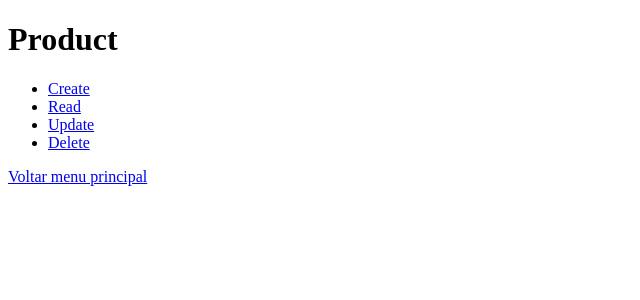
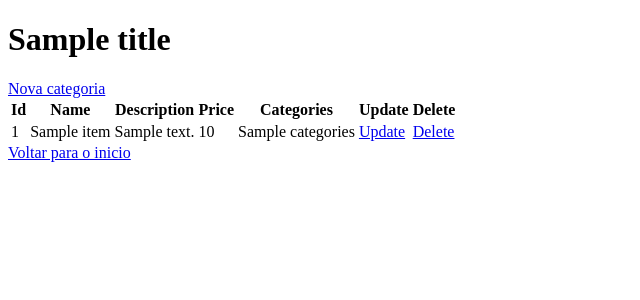
Before and after one commit to VictorSimao/crud-loja, a Flask app: template src/views/web/templates/product.html in a window 1280 px wide. Shown: the top 300 px of the page, without its empty margins (0-640 px from the left). Run offline with Flask 2, Linux system fonts and the light colour scheme; the template is opened without the code that fills it: most values are stand-ins (such as "Sample title", 1, 10 or a date in 2020).

Commit message:
feat(web/start): adicionado função para read Products. Inserida rota para o read. Inserido template para o read.

```diff
--- a/src/views/web/start.py
+++ b/src/views/web/start.py
@@ -1,6 +1,7 @@
 from flask import Flask, render_template, request, redirect
 
 from src.controllers.category_controller import CategoryController
+from src.controllers.product_controller import ProductController
 
 
 app = Flask(__name__)
@@ -11,9 +12,9 @@ def home():
 
 @app.route('/product')
 def product():
-    controller = CategoryController()
+    controller = ProductController()
     data = controller.read()
-    return render_template('category.html', title="Product", data=data)
+    return render_template('product.html', title="Product", data=data)
 
 @app.route('/product/form')
 def product_create():
--- a/src/views/web/templates/product.html
+++ b/src/views/web/templates/product.html
@@ -4,17 +4,37 @@
     <meta charset="UTF-8">
     <meta http-equiv="X-UA-Compatible" content="IE=edge">
     <meta name="viewport" content="width=device-width, initial-scale=1.0">
-    <title>Olist-product</title>
+    <title>Olist - {{title}} </title>
 </head>
 <body>
-    <h1>Product</h1>
-    <ul>
-        <li><a href='/product/create'>Create</a></li>
-        <li><a href='/product/read'>Read</a></li>
-        <li><a href='/product/update'>Update</a></li>
-        <li><a href='/product/delete'>Delete</a></li>
-    </ul>
-
-    <a href="/">Voltar menu principal</a>
+    <h1>{{title}}</h1>
+    <a href="/product/form">Nova categoria</a>
+    <table>
+        <thead>
+            <tr>
+                <th>Id</th>
+                <th>Name</th>
+                <th>Description</th>
+                <th>Price</th>
+                <th>Categories</th>
+                <th>Update</th>
+                <th>Delete</th>
+            </tr>
+        </thead>
+        <tbody>
+            {% for item in data %}
+                <tr>
+                    <td>{{item.id}}</td>
+                    <td>{{item.name}}</td>
+                    <td>{{item.description}}</td>
+                    <td>{{item.price}}</td>
+                    <td>{{item.categories}}</td>
+                    <td><a href="/product/form?id={{item.id}}">Update</a></td>
+                    <td><a href="/product/delete?id={{item.id}}">Delete</a></td>
+                </tr>
+            {% endfor %}
+        </tbody>
+    </table>
+    <a href="/">Voltar para o inicio</a>
 </body>
 </html>
```
